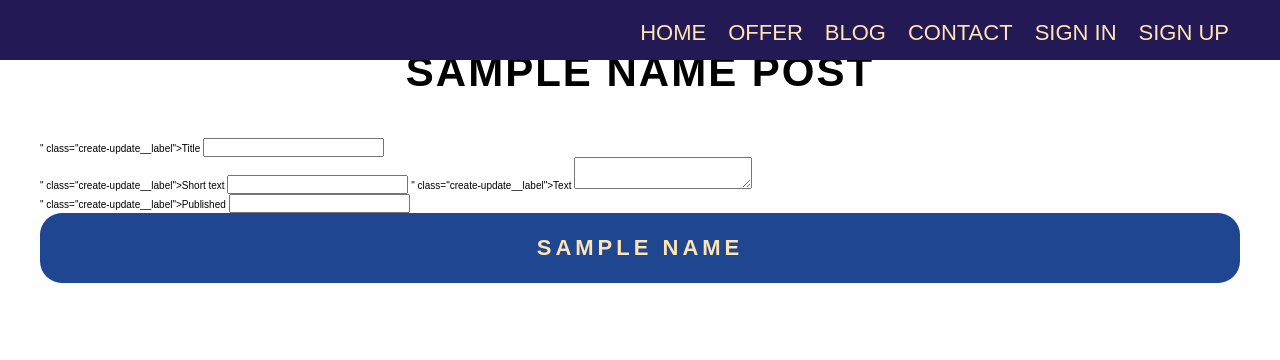
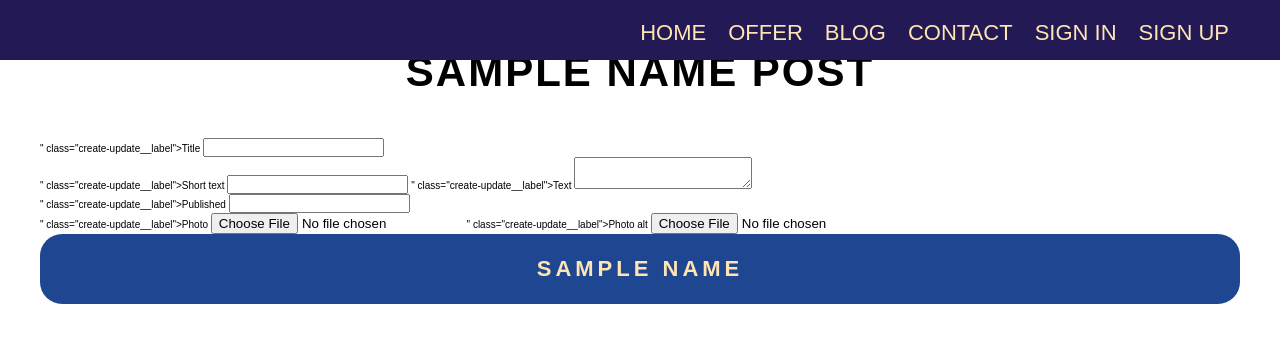
Before and after one commit to LukaszKwiatkowski94/Swimming-Pool-Django-Concept, a Django app: template apps/blog/templates/create-update.html in a window 1280 px wide. Shown: the top 360 px of the page. Run offline with Django 3.2, Linux system fonts and the light colour scheme; the template is opened without the code that fills it: most values are stand-ins (such as "Sample title", 1, 10 or a date in 2020); form fields are guessed from the names that the template uses.

Commit message:
Add photoAlt to templates

```diff
--- a/apps/blog/templates/blog.html
+++ b/apps/blog/templates/blog.html
@@ -9,7 +9,7 @@
             <div class="blog__box">
             {% for item in posts %}
                 <div class="blog__post">
-                    <img src="{{item.photo}}" alt="" class="blog__img">
+                    <img src="{{item.photo}}" alt="{{post.photoAlt}}" class="blog__img">
                     <h3 class="blog__title">{{item.title}}</h3>
                     <p class="blog__short-text">{{item.shortText}}</p>
                 </div>
--- a/apps/blog/templates/create-update.html
+++ b/apps/blog/templates/create-update.html
@@ -22,6 +22,12 @@
                         <label for="{{form.published}}" class="create-update__label">{{form.published.label}}</label>
                         {{form.published}}
                     </div>
+                    <div class="create-update__photo">
+                        <label for="{{form.photo}}" class="create-update__label">{{form.photo.label}}</label>
+                        {{form.photo}}
+                        <label for="{{form.photoAlt}}" class="create-update__label">{{form.photoAlt.label}}</label>
+                        {{form.photoAlt}}
+                    </div>
                     <div class="create-update__action">
                         <button type="submit" class="create-update__btn btn">{{name}}</button>
                     </div>
--- a/apps/blog/templates/post.html
+++ b/apps/blog/templates/post.html
@@ -12,7 +12,7 @@
                 <p class="post__author">{{post.author}}</p>
                 <p class="post__published">{{post.published}}</p>
                 <p class="post__like">{{post.liked}}</p>
-                <img src="{{post.photo}}" alt="" class="post__img">
+                <img src="{{post.photo}}" alt="{{post.photoAlt}}" class="post__img">
                 <p class="post__short-text">{{post.shortText}}</p>
                 <p class="post__full-text">{{post.text}}</p>
             </div>
```
